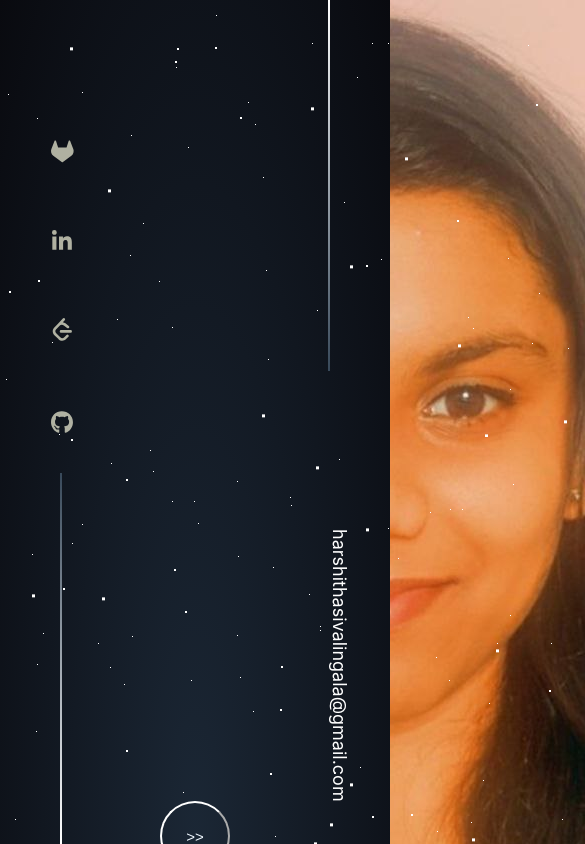
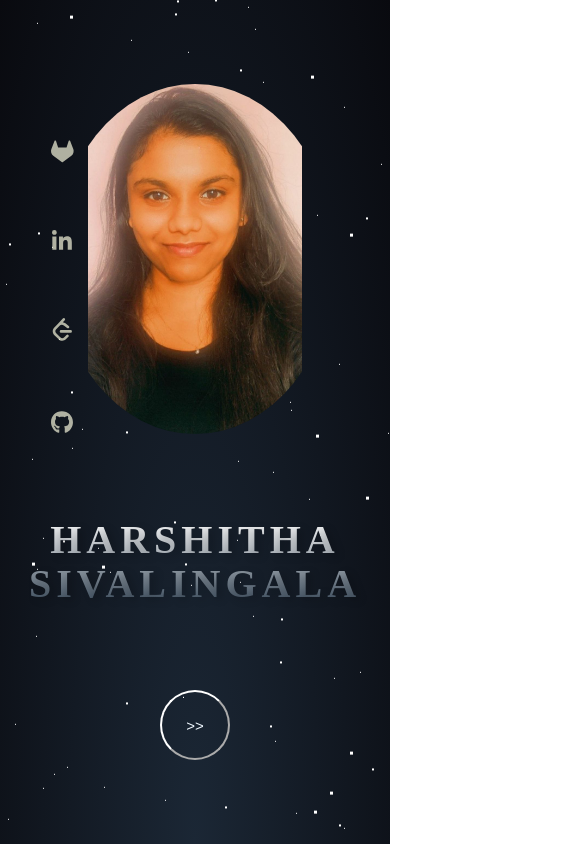
Before and after one commit to HarshithaSivalingala/Will_Portfolio, a React (Create React App) app: page / in a window 390 px wide. Shown: the top 844 px of the page, 585 px wide, since content can reach past the window. Built offline with nearby package versions, Linux system fonts and the light colour scheme.

Commit message:
Update Home.css

```diff
--- a/src/components/homepage/Home.css
+++ b/src/components/homepage/Home.css
@@ -6,6 +6,11 @@
     min-height:100vh;
     background: radial-gradient(ellipse at bottom, #1b2735 0%, #090a0f 100%);
     padding:0 10px;
+    overflow: hidden;
+  }
+
+.mainimg{
+    display: none;
   }
 
   .line1{
@@ -35,8 +40,8 @@
       writing-mode: vertical-rl;
       text-orientation: mixed;
       position: absolute;
-      right: 22px;
-      bottom:5vh;
+      right: 25px;
+      bottom:10vh;
     }
     .Etext p :hover{
       background-color:#00FFFF;
@@ -69,6 +74,45 @@
       width: 100vw;
       position: fixed;
     }
+
+@media only screen and (max-width : 760px) {
+          .Home{
+            display: flex;align-items: center;justify-content: space-evenly;
+            flex-direction: column;
+          }
+          .mainimg{
+            display: flex;
+            position: relative;
+            border-radius: 50%;
+            width: 280px;
+            height: 350px;
+            overflow: hidden;
+          }
+            .mainimg img{
+              width: 100%;height: 100%;
+              object-fit: contain;
+            }
+                        .button_main {
+                          margin-top: 0;
+                          position: relative;
+                        }
+
+          .anm {
+              height: 100%;
+              width: 100%;
+              position: fixed;
+            }
+                        .Etext{
+                          display: none;
+                        }
+                        .line1{
+                          display: none;
+                        }
+                        .line2{
+                          display: none;
+                        }
+        }
+
 
 #stars {
   width: 1px;
```
